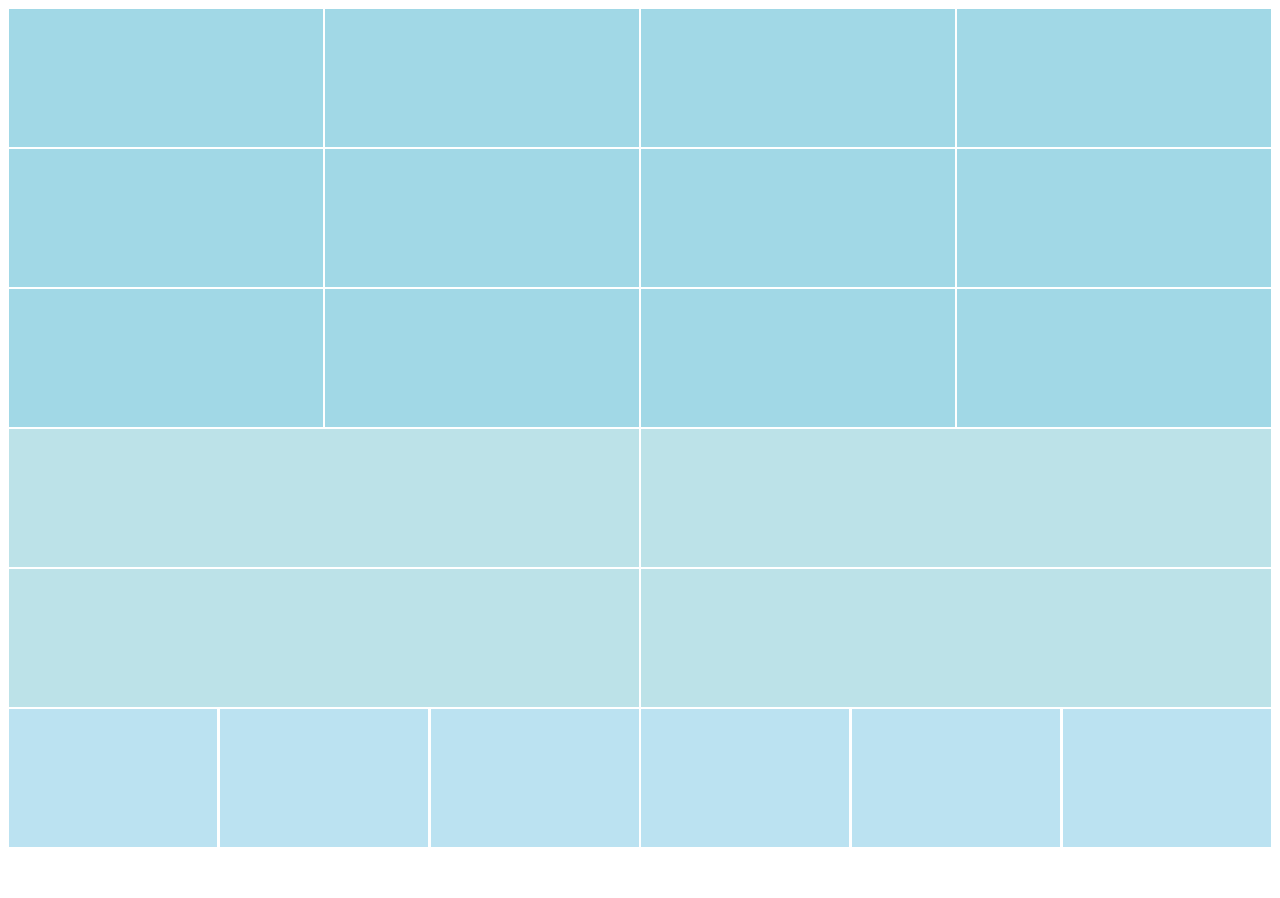
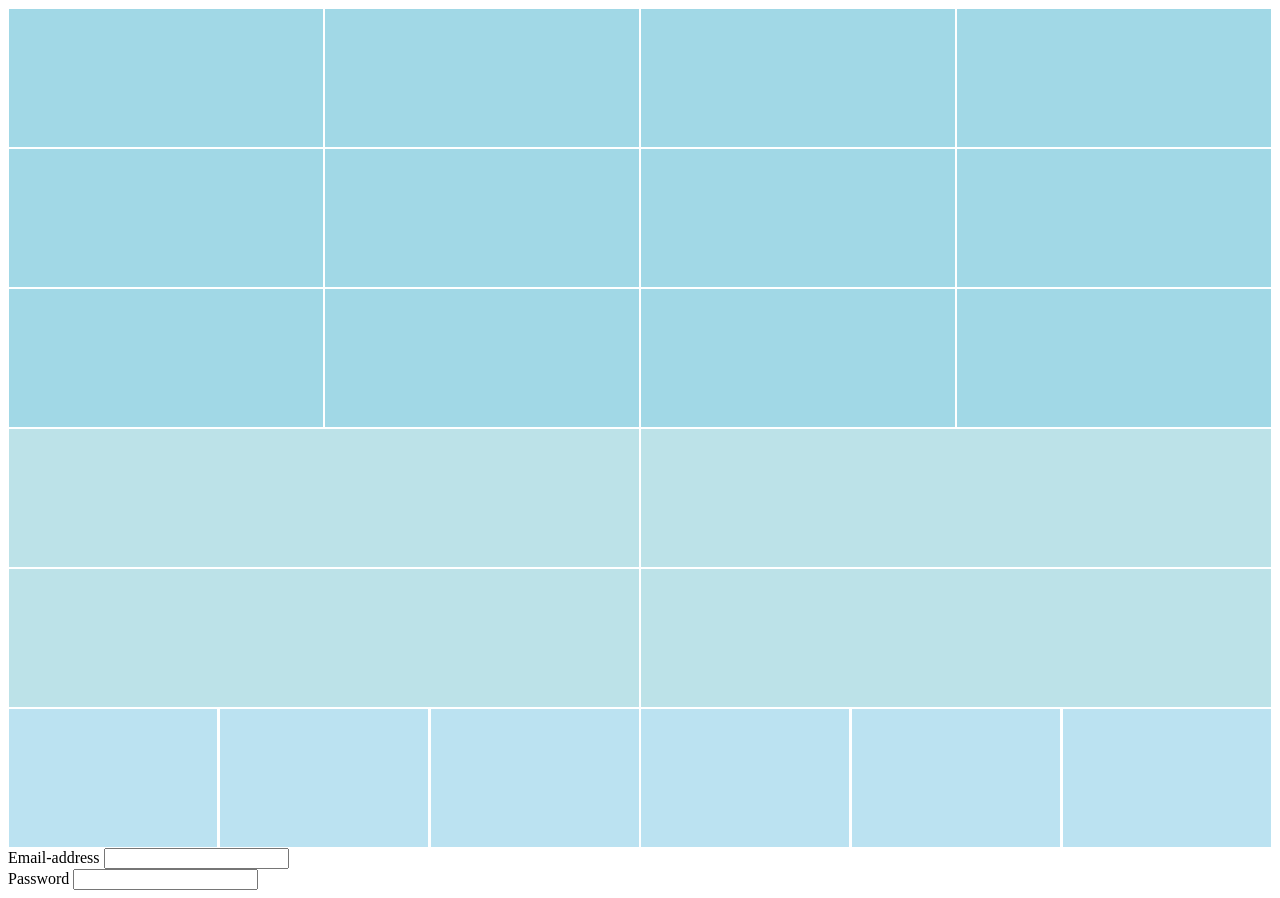
Before and after one commit to multi-rincham/w8-output, a plain HTML site: page index.html in a window 1280 px wide. Before the commit the page ends 856 px from the top, so only its background shows below. Drawn offline with Linux system fonts and the light colour scheme.

Commit message:
フォームの土台を追加

```diff
--- a/index.html
+++ b/index.html
@@ -36,6 +36,16 @@
         <div class="grid-item"></div>
         <div class="grid-item"></div>
     </div>
+    <div class="loginForm">
+        <div>
+            <label for="email">Email-address</label>
+            <input type="email" name="email">
+        </div>
+        <div>
+            <label for="password">Password</label>
+            <input type="password" name="password">
+        </div>
+    </div>
     <script src="./app.js"></script>
 </body>
 </html>
```
